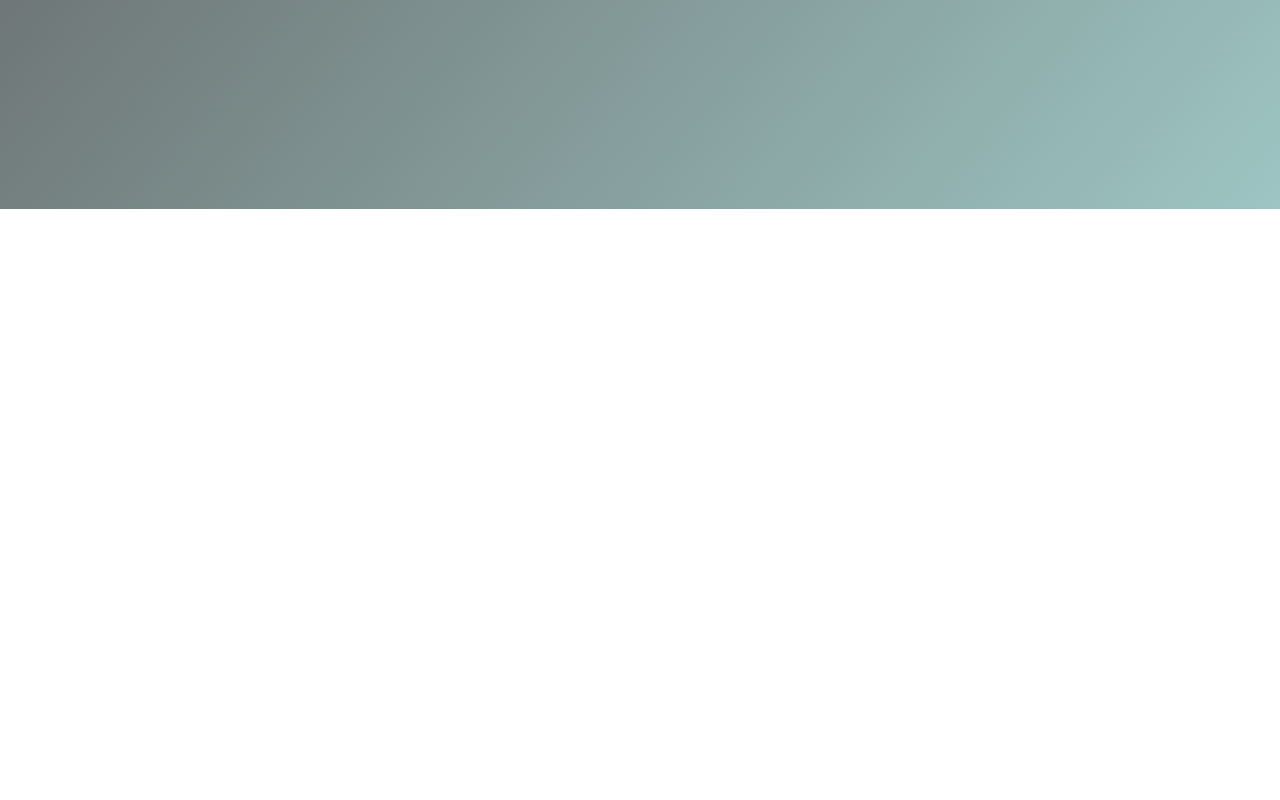
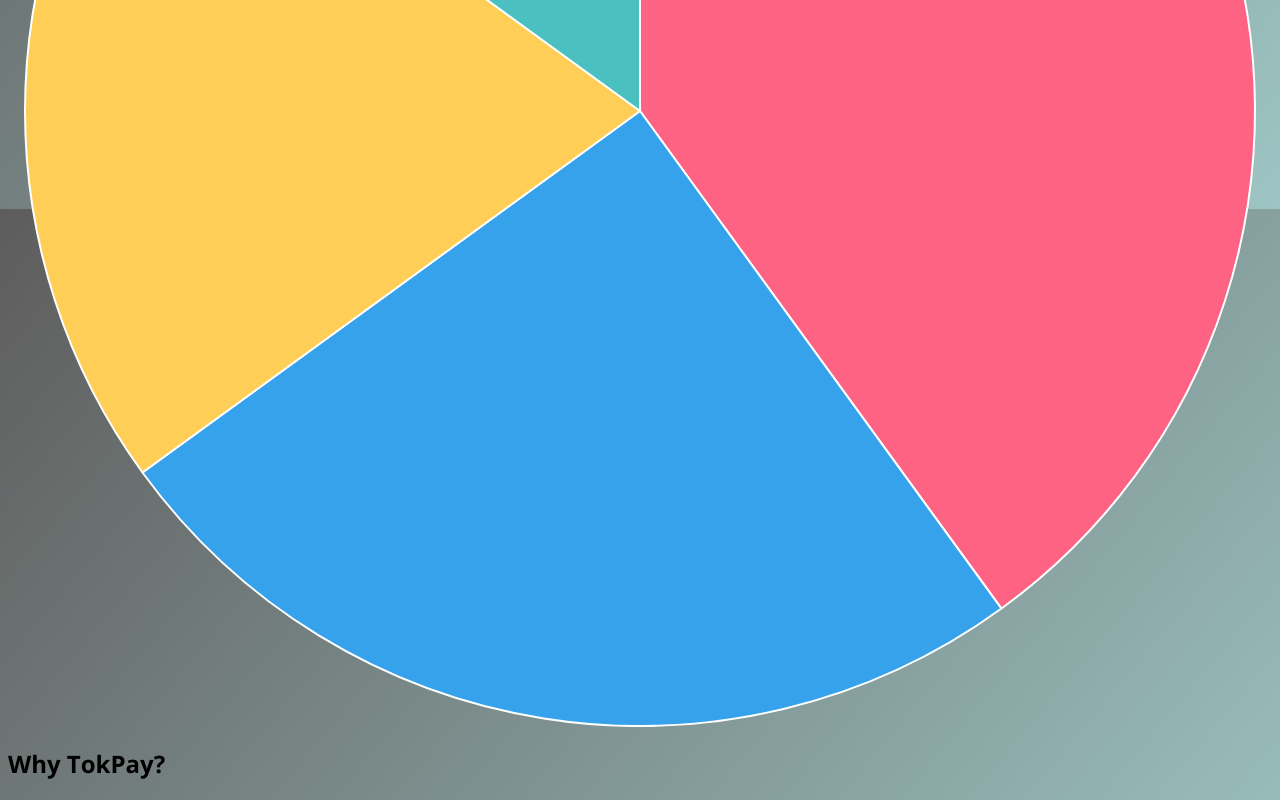
Before and after one commit to JoelKong/TokPay, a Next.js app in the folder tokpay/: page / in a window 1280 px wide. Shown: the part 591-1391 px from the top of the page. Before the commit the page ends 800 px from the top, so only its background shows below. Built offline with nearby package versions, Linux system fonts and the light colour scheme.

Commit message:
feat: set up boilerplate for description and added sample chart

```diff
--- /dev/null
+++ b/package.json
@@ -0,0 +1,5 @@
+{
+  "dependencies": {
+    "react-chartjs-2": "^5.2.0"
+  }
+}
--- /dev/null
+++ b/tokpay/components/description/description.jsx
@@ -0,0 +1,23 @@
+import { Chart as ChartJS, ArcElement, Tooltip, Legend } from "chart.js";
+import { Pie } from "react-chartjs-2";
+import classes from "./description.module.css";
+
+function Description({ samplePieData }) {
+  ChartJS.register(ArcElement, Tooltip, Legend);
+
+  return (
+    <section className={classes.bookkeeping}>
+      <div className={classes.chart}>
+        <Pie data={samplePieData} width={100} height={100} />
+      </div>
+      <article className={classes.bookkeepingarticle}>
+        <div>
+          <h2 className={classes.bookkeepingtitle}>Why TokPay?</h2>
+          <p className={classes.bookkeepingbody}></p>
+        </div>
+      </article>
+    </section>
+  );
+}
+
+export default Description;
--- a/tokpay/pages/_app.tsx
+++ b/tokpay/pages/_app.tsx
@@ -4,12 +4,6 @@ import type { AppProps } from "next/app";
 //Imports
 import "../styles/globals.css";
 
-export default function App({ Component, pageProps }: AppProps) {
-  if (typeof window !== "undefined") {
-    window.onbeforeunload = () => {
-      window.scrollTo(0, 0);
-    };
-  }
-
+export default function App({ Component, pageProps }) {
   return <Component {...pageProps} />;
 }
--- a/tokpay/pages/index.js
+++ b/tokpay/pages/index.js
@@ -1,7 +1,21 @@
+import { Fragment } from "react";
+import dynamic from "next/dynamic";
+import { samplePieData } from "../utils/charts/samplechart";
+const DynamicDescription = dynamic(
+  () => import("../components/description/description.jsx"),
+  {
+    loading: () => <p>Loading...</p>,
+  }
+);
 import Introduction from "../components/introduction/intro";
 
 function Landing() {
-  return <Introduction />;
+  return (
+    <Fragment>
+      <Introduction />
+      <DynamicDescription samplePieData={samplePieData} />
+    </Fragment>
+  );
 }
 
 export default Landing;
--- /dev/null
+++ b/tokpay/utils/charts/samplechart.js
@@ -0,0 +1,10 @@
+export const samplePieData = {
+  labels: ["Shopping", "Entertainment", "Meal", "Transport"],
+  datasets: [
+    {
+      data: [40, 25, 20, 15],
+      backgroundColor: ["#ff6384", "#36a2eb", "#ffce56", "#4bc0c0"],
+      hoverBackgroundColor: ["#ff6384", "#36a2eb", "#ffce56", "#4bc0c0"],
+    },
+  ],
+};
```
Also changed, not shown: tokpay/components/description/description.module.css (added), 1 other file (tests, documents, lock files or other folders).
